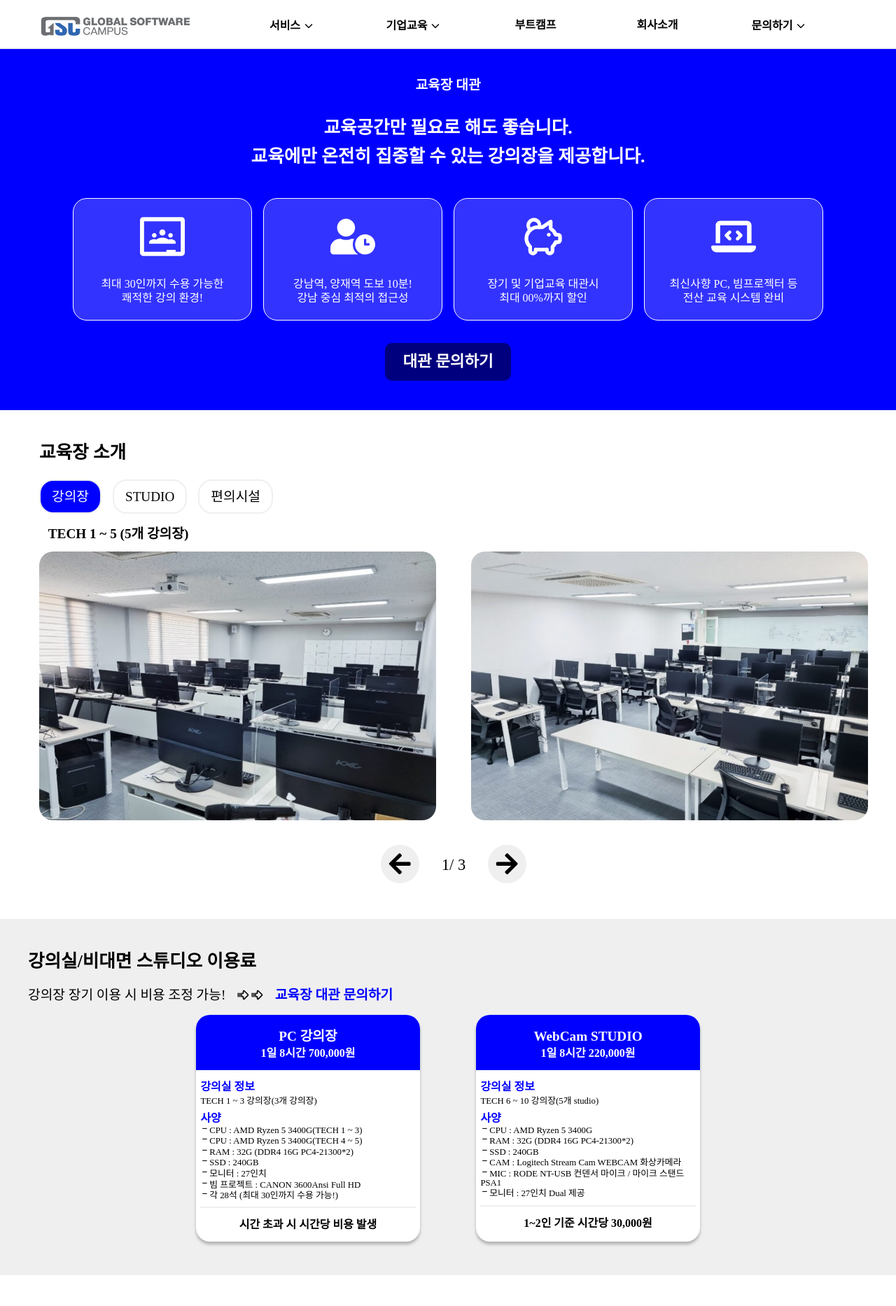
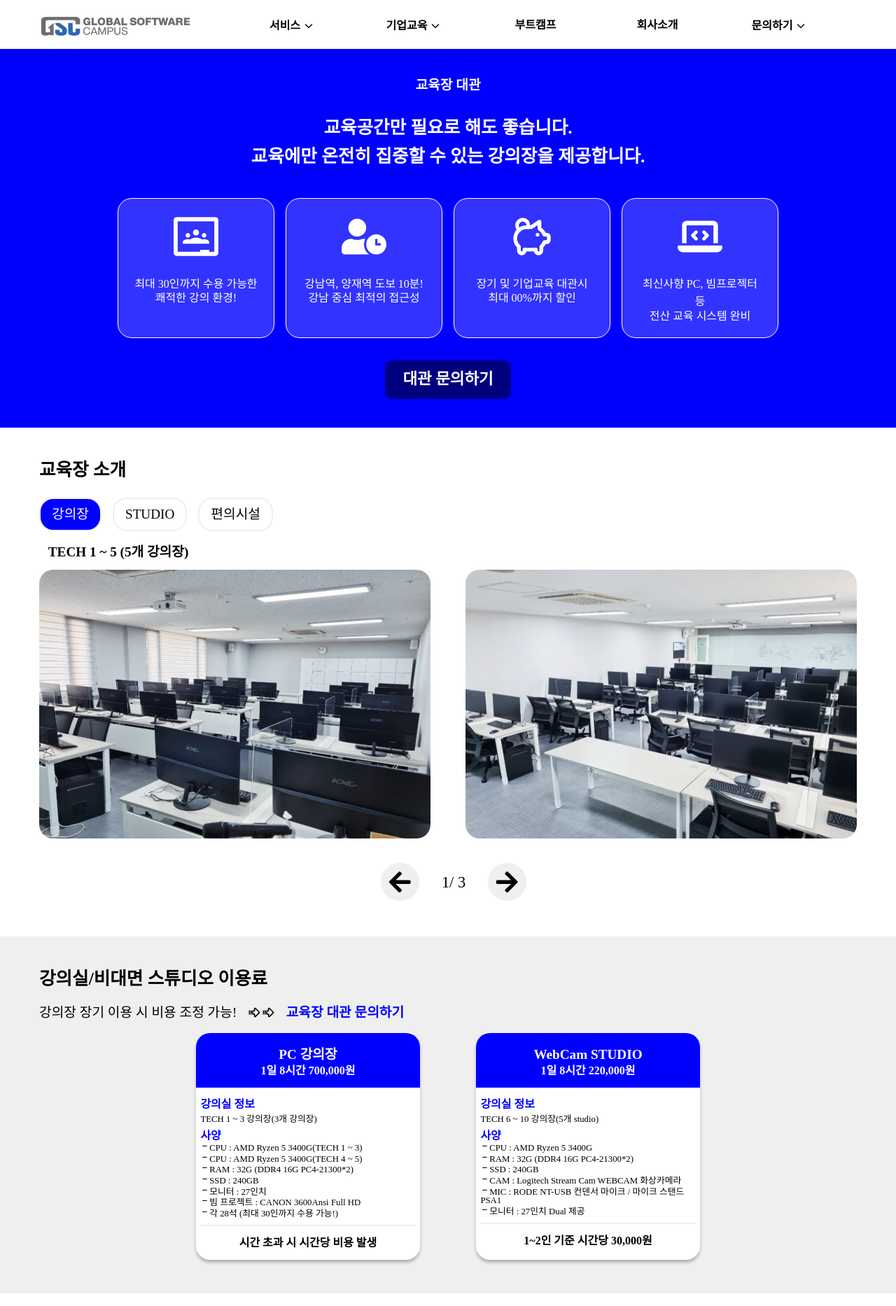
Before and after one commit to jh1109/gsc-app, a React (Create React App) app: page /service-academy in a window 1280 px wide. Shown: the top 1866 px of the page at 70% size. Built offline with nearby package versions, Linux system fonts and the light colour scheme.

Commit message:
[RWD] 1024px 기준 스타일 수정

```diff
--- a/src/components/bootcamp/KDT.module.css
+++ b/src/components/bootcamp/KDT.module.css
@@ -2,6 +2,7 @@
     width: 100%;
     max-width: 1200px;
     margin: 0 auto;
+    padding: 0 1rem;
 }
 
 .KDTWrapper h2 {
--- a/src/components/cases/CasesContent.module.css
+++ b/src/components/cases/CasesContent.module.css
@@ -41,7 +41,7 @@
 .notCase {
     border-radius: 20px;
     display: flex;
-    width: 100%;
+    width: 90%;
     height: 20rem;
     justify-content: center;
     align-items: center;
--- a/src/components/classroom/ClassroomSwiper.module.css
+++ b/src/components/classroom/ClassroomSwiper.module.css
@@ -3,6 +3,10 @@
     font-weight: 600;
     text-indent: 0.8rem;
     margin-bottom: 1rem;
+}
+
+.swiperWrapper {
+    padding-right: 1rem;
 }
 
 
--- a/src/components/classroom/FeeInfo.module.css
+++ b/src/components/classroom/FeeInfo.module.css
@@ -6,7 +6,7 @@
     width: 100%;
     max-width: 1200px;
     margin: auto;
-    padding: 3rem 0;
+    padding: 3rem 1rem;
 }
 
 .feeInfoWrapper h2 {
--- a/src/components/classroom/StrengthItem.module.css
+++ b/src/components/classroom/StrengthItem.module.css
@@ -7,7 +7,7 @@
     flex-direction: column;
     align-items: center;
     padding: 1.4rem;
-    width: 16rem;
+    width: 14rem;
     text-align: center;
     color: #ffffff;
 }
```
